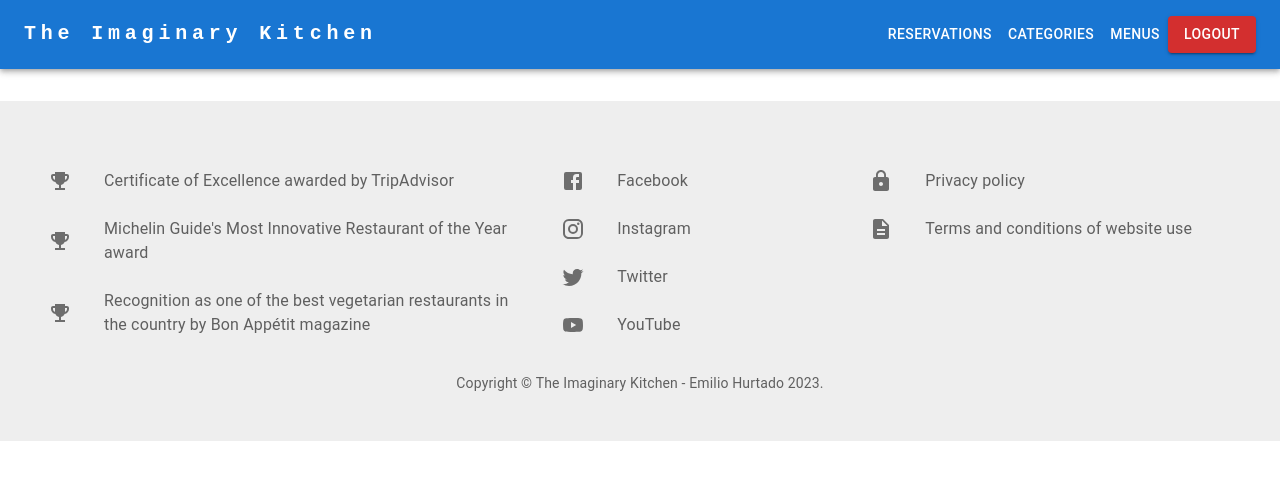
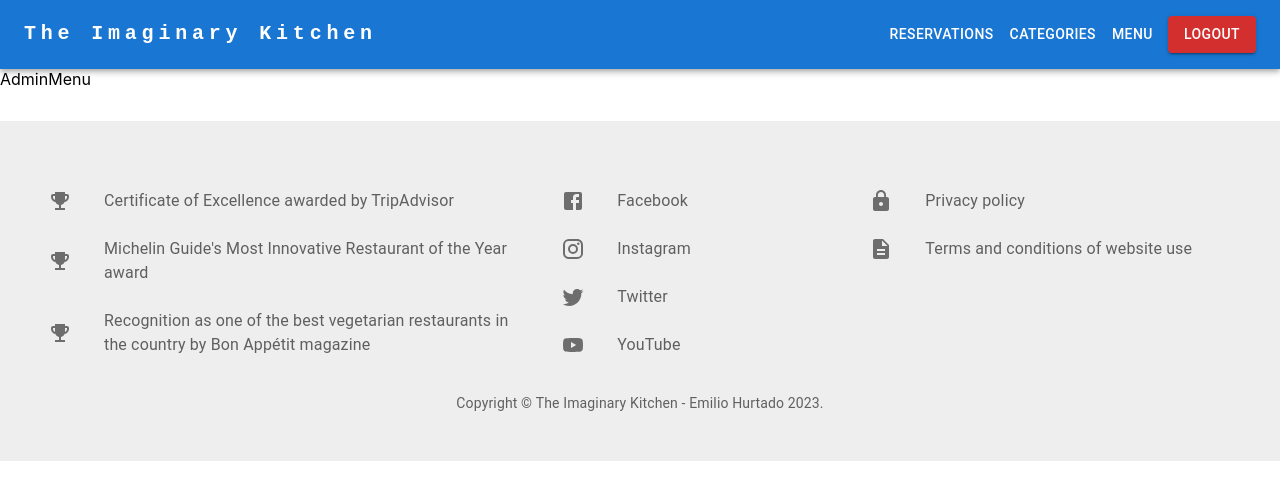
Before and after one commit to emilioh93/The-Imaginary-Kitchen, a React (Create React App) app in the folder frontend/: page /admin-menu in a window 1280 px wide. Shown: the top 500 px of the page. Built offline with nearby package versions, Linux system fonts and the light colour scheme.

Commit message:
Added admin menu page

```diff
--- a/frontend/src/App.js
+++ b/frontend/src/App.js
@@ -5,6 +5,7 @@ import Navbar from './common/components/Navbar';
 import About from './pages/About/About';
 import AddOrEditCategory from './pages/AdminCategories/AddOrEditCategory';
 import AdminCategories from './pages/AdminCategories/AdminCategories';
+import AdminMenu from './pages/AdminMenu/AdminMenu';
 import HomePage from './pages/Home/HomePage';
 import Menu from './pages/Menu/Menu';
 
@@ -16,12 +17,13 @@ const App = () => {
       <Navbar isAdmin={isAdmin} />
       <Switch>
         <Route path='/' exact component={HomePage} />
-        <Route path='/menus' exact component={Menu} />
+        <Route path='/menu' exact component={Menu} />
         <Route path='/about' exact component={About} />
         {/* admin routes */}
         <Route path='/admin-categories' exact component={AdminCategories} />
         <Route path='/admin-categories/new' exact component={AddOrEditCategory} />
         <Route path='/admin-categories/edit/:id' exact component={AddOrEditCategory} />
+        <Route path='/admin-menu' exact component={AdminMenu} />
       </Switch>
       <Footer />
     </BrowserRouter>
--- a/frontend/src/common/constants/navbar.js
+++ b/frontend/src/common/constants/navbar.js
@@ -8,7 +8,7 @@ export const GUEST_PAGES = [
   {
     id: 2,
     name: 'Menu',
-    path: '/menus',
+    path: '/menu',
     isDisabled: false,
   },
   {
@@ -46,8 +46,8 @@ export const ADMIN_PAGES = [
   },
   {
     id: 3,
-    name: 'Menus',
-    path: '/admin-menus',
+    name: 'Menu',
+    path: '/admin-menu',
     isDisabled: false,
   },
 ]
--- /dev/null
+++ b/frontend/src/pages/AdminMenu/AdminMenu.js
@@ -0,0 +1,9 @@
+import React from 'react'
+
+const AdminMenu = () => {
+  return (
+    <div>AdminMenu</div>
+  )
+}
+
+export default AdminMenu
```
